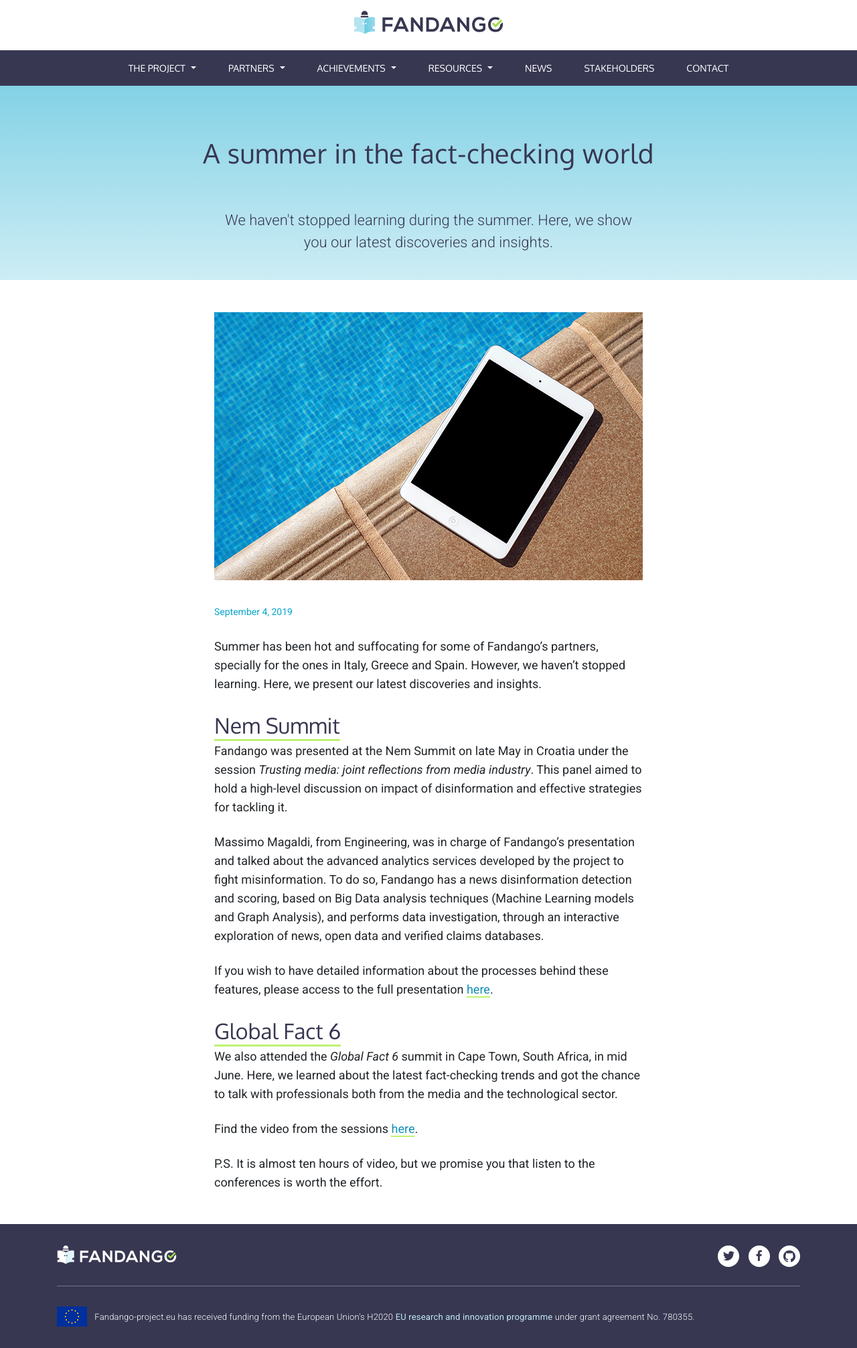
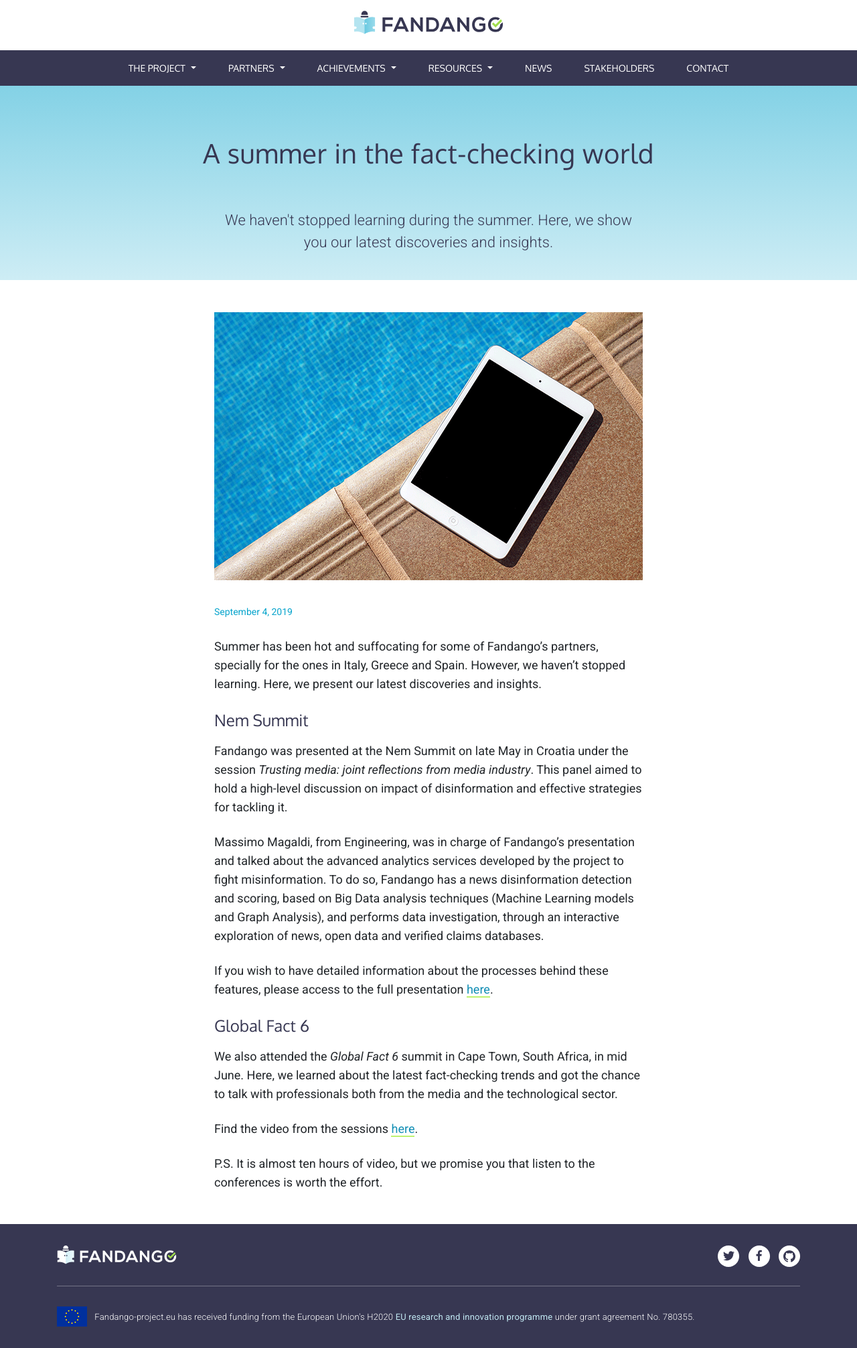
Before and after one commit to fandangOrg/fandango-web, a Jekyll site: the page built from _posts/2019-09-04-a-summer-in-the-fact-checking-world.markdown, in a window 1280 px wide. Shown: the whole page at 67% size. Built offline with Jekyll 4.4.1, drawn with Linux system fonts in a browser that asks for light colours; comment, search, counter and statistics services are not loaded.

```diff
--- a/_posts/2019-09-04-a-summer-in-the-fact-checking-world.markdown
+++ b/_posts/2019-09-04-a-summer-in-the-fact-checking-world.markdown
@@ -8,8 +8,7 @@ image: "/uploads/fandango_summer.png"
 
 Summer has been hot and suffocating for some of Fandango's partners, specially for the ones in Italy, Greece and Spain. However, we haven't stopped learning. Here, we present our latest discoveries and insights.
 
-### Nem Summit
-
+#### Nem Summit
 
 Fandango was presented at the Nem Summit on late May in Croatia under the session *Trusting media: joint reflections from media industry*. This panel aimed to hold a high-level discussion on impact of disinformation and effective strategies for tackling it.
 
@@ -17,8 +16,7 @@ Massimo Magaldi, from Engineering, was in charge of Fandango's presentation and
 
 If you wish to have detailed information about the processes behind these features, please access to the full presentation [here](https://nem-initiative.org/wp-content/uploads/2019/05/magaldi_fandango.pdf).
 
-### Global Fact 6
-
+#### Global Fact 6
 
 We also attended the *Global Fact 6* summit in Cape Town, South Africa, in mid June. Here, we learned about the latest fact-checking trends and got the chance to talk with professionals both from the media and the technological sector.
 
```
